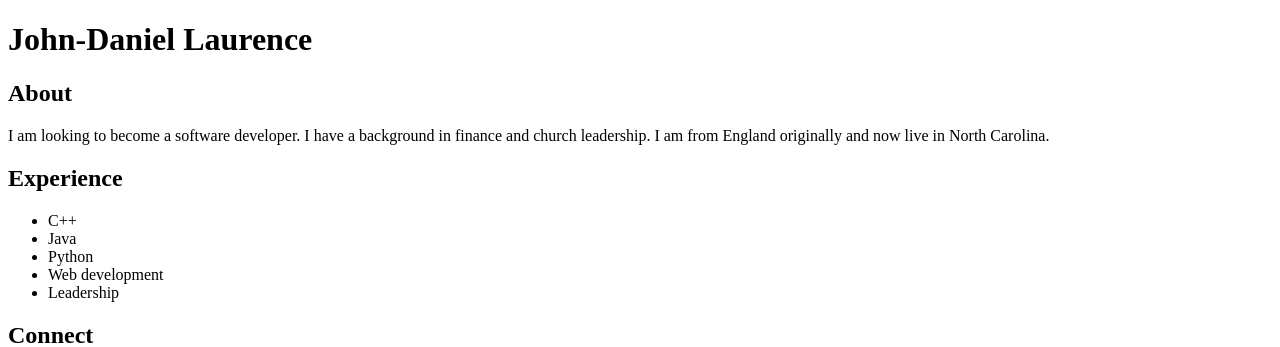
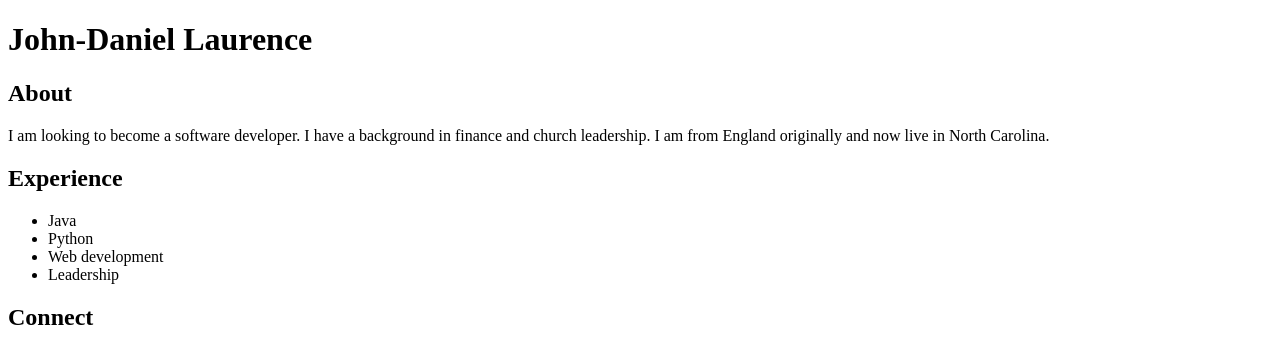
Before and after one commit to j-dlaurence/jd-laurence-intro26.2, a plain HTML site: page index.html in a window 1280 px wide. Shown: the top 347 px of the page. Drawn offline with Linux system fonts and the light colour scheme.

Commit message:
lesson 5 changes

```diff
--- a/index.html
+++ b/index.html
@@ -21,7 +21,6 @@
         <section id="Experience">
             <h2>Experience</h2>
             <ul>
-                <li>C++</li>
                 <li>Java</li>
                 <li>Python</li>
                 <li>Web development</li>
```
